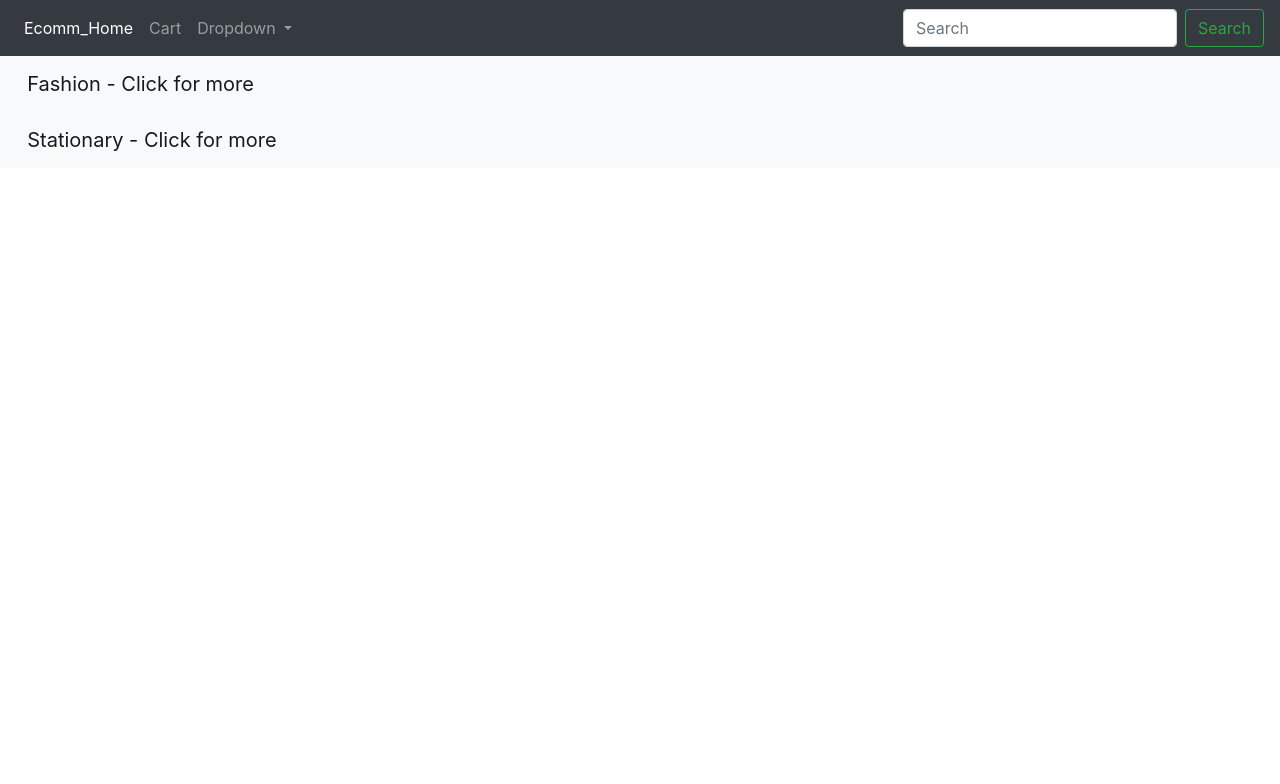
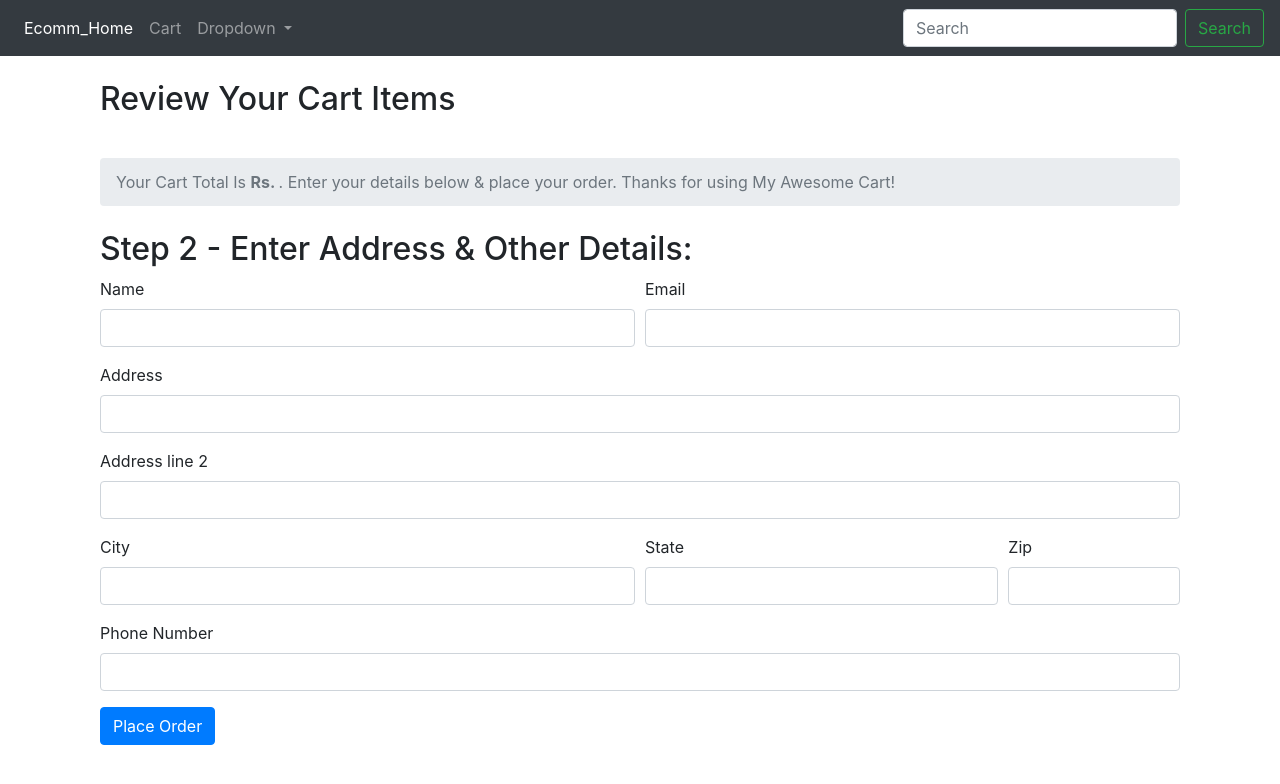
Before and after one commit to ykodwani01/Django_Ecomm, a Django app: page /shop/cart in a window 1280 px wide. Shown: the top 784 px of the page. Run offline with Django 4.2, Linux system fonts and the light colour scheme; some libraries are stand-ins or nearby versions.

Commit message:
Added Checkout Page and JS

```diff
--- a/Ecomm/shop/models.py
+++ b/Ecomm/shop/models.py
@@ -3,7 +3,7 @@
 # Create your models here.
 
 class Product(models.Model):
-    product_id=models.AutoField
+    product_id=models.IntegerField(default=1)
     product_name=models.CharField(max_length=50)
     publish_date=models.DateField()
     price=models.IntegerField()
--- a/Ecomm/shop/templates/basic.html
+++ b/Ecomm/shop/templates/basic.html
@@ -48,3 +48,5 @@
 
       {% block body%} {% endblock %}
 </body>
+</html>
+<script>{%block js %}{%endblock%}</script>
--- /dev/null
+++ b/Ecomm/shop/templates/checkout.html
@@ -0,0 +1,102 @@
+{% extends 'basic.html' %}
+{% block title%} Checkout Page{% endblock %}
+{% block body %}
+{% comment %} <div class="container">
+    <div class="col my-4">
+        {%for i in items%}
+        <li id="check">{{i.name}}  {{i.price}}</li>
+        {%endfor%}
+  </ol>
+</nav> {% endcomment %}
+<div class="container">
+    <div class="col my-4">
+        <h2>Review Your Cart Items</h2>
+        <div class="my-4">
+            <ul class="list-group" id="items">
+            </ul>
+
+            <nav aria-label="breadcrumb">
+  <ol class="breadcrumb mt-3">
+    <li class="breadcrumb-item active" aria-current="page">Your Cart Total Is <b>Rs. <span id="totalPrice"></span></b>. Enter your details below & place your order. Thanks for using My Awesome Cart!</li>
+  </ol>
+</nav>
+
+
+
+        </div>
+    </div>
+    <div class="col my-4">
+        <h2>Step 2 - Enter Address & Other Details:</h2>
+        <form method="post" action="/shop/checkout/">{% csrf_token %}
+            <input type="hidden" name="itemsJson" id="itemsJson">
+            <input type="hidden" name="amount" id="amount">
+            <div class="form-row">
+                <div class="form-group col-md-6">
+                    <label for="inputname">Name</label>
+                    <input type="text" class="form-control" id="name" name="name" >
+                </div>
+                <div class="form-group col-md-6">
+                    <label for="inputEmail4">Email</label>
+                    <input type="email" class="form-control" id="email" name="email" >
+                </div>
+            </div>
+            <div class="form-group">
+                <label for="inputAddress">Address</label>
+                <input type="text" class="form-control" id="address1" name="address1" >
+            </div>
+            <div class="form-group">
+                <label for="inputAddress2">Address line 2</label>
+                <input type="text" class="form-control" id="address2" name="address2" >
+            </div>
+            <div class="form-row">
+                <div class="form-group col-md-6">
+                    <label for="inputCity">City</label>
+                    <input type="text" class="form-control" id="city" name="city">
+                </div>
+                <div class="form-group col-md-4">
+                    <label for="inputState">State</label>
+                    <input type="text" class="form-control" id="state" name="state" >
+                </div>
+                <div class="form-group col-md-2">
+                    <label for="inputZip">Zip</label>
+                    <input type="text" class="form-control" id="zip_code" name="zip_code">
+                </div>
+            </div>
+            <div class="form-group">
+                <label for="inputZip">Phone Number</label>
+                <input type="tel" class="form-control" id="phone" name="phone">
+            </div>
+            <button type="submit" class="btn btn-primary">Place Order</button>
+        </form>
+    </div>
+</div>
+{% endblock %}
+
+{%block js%}
+    console.log('working')
+    if(localStorage.getItem('cart') == null)
+    {
+    var cart={};
+  }
+  else{
+    cart= JSON.parse(localStorage.getItem('cart'));
+  }
+
+  var sum = 0;
+var totalPrice = 0;
+
+    for (item in cart) {
+        let name = item;
+        let qty = cart[item];
+
+        mystr = `<li class="list-group-item d-flex justify-content-between align-items-center">
+                    ${name}
+                    <span class="badge badge-primary badge-pill">${qty}</span>
+                </li>`
+        $('#items').append(mystr);
+    }
+
+$('#itemsJson').val(JSON.stringify(cart));
+
+
+{%endblock%}
--- a/Ecomm/shop/templates/index.html
+++ b/Ecomm/shop/templates/index.html
@@ -57,7 +57,9 @@
       <div class="card-body">
         <h5 class="card-title">{{i.product_name}}</h5>
         <p class="card-text">Price : {{i.price}}</p>
-        <button class="btn btn-primary cart" id="pr{{i.product_id}}" >Add</button>
+        <button class="btn btn-primary cart" id="{{i.product_name}}" >Add</button>
+        <button class="btn btn-primary cart_sub" id="{{i.product_name}}" >Clear</button>
+        <a href="detail/{{i.product_id}}"><button class="btn btn-primary view" id="{{i.product_name}}">View More</button></a>
         <p class="card-text"><small class="text-muted">{{i.publish_date}}</small></p>
       </div>
     </div>
@@ -83,7 +85,9 @@
         <div class="card-body">
           <h5 class="card-title">{{i.product_name}}</h5>
           <p class="card-text">Price : {{i.price}}</p>
-          <button class="btn btn-primary cart" id="pr{{i.product_id}}">Add</button>
+          <button class="btn btn-primary cart" id="{{i.product_name}}">Add</button>
+          <button class="btn btn-primary cart_sub" id="{{i.product_name}}" >Clear</button>
+          <a href="detail/{{i.product_id}}"><button class="btn btn-primary view" id="{{i.product_name}}">View More</button></a>
           <p class="card-text"><small class="text-muted">{{i.publish_date}}</small></p>
         </div>
       </div>
@@ -98,6 +102,7 @@
 
 
   </body>
+  </html>
   <script>
     console.log('working')
     if(localStorage.getItem('cart') == null)
@@ -120,8 +125,23 @@
       cart[idstr] = 1;
     }
     console.log(cart);
+    localStorage.setItem("cart", JSON.stringify(cart));
+
+      });
+
+      $('.cart_sub').click(function(){
+        console.log('clicked');
+        var idstr = this.id.toString();
+        console.log(idstr);
+        if (cart[idstr] !=undefined){
+        cart[idstr] = 0;
+        }
+        else
+        {
+        cart[idstr] = 0 ;
+        }
+        console.log(cart);
 
         });
 
     </script>
-  </html>
--- a/Ecomm/shop/urls.py
+++ b/Ecomm/shop/urls.py
@@ -1,13 +1,15 @@
 
 from django.contrib import admin
 from django.urls import path
+import js2py
 from . import views
 urlpatterns = [
     path("",views.index,name="ShopHome"),
     path("checkout",views.checkout,name="checkout"),
-    path("add",views.add,name='add'),
     path("cart",views.cart,name='cart'),
     path("profile",views.profile,name='profile'),
+    path("search",views.search,name='search'),
+    path("detail/<int:myid>",views.detail,name='detail'),
 
 
 ]
--- a/Ecomm/shop/views.py
+++ b/Ecomm/shop/views.py
@@ -2,6 +2,7 @@
 from django.http import HttpResponse
 from .models import Product
 from math import ceil
+import js2py
 # Create your views here.
 def index(request):
     products=Product.objects.all()
@@ -11,14 +12,28 @@
     params={'num_slides':nslides , 'range':range(1,nslides), 'product':products}
 
     return render(request,"index.html",params)
-def index2(request):
-    return HttpResponse("Index shop tp")
 
+def cart(request):
+    # return render(request,"index.html")
+    # js2py("console.log('hello');")
+    # res_2 = js2py.eval_js(localStorage.getItem('cart'))
+    # print(res_2)
+    return render(request,"checkout.html")
 def checkout(request):
-    return render(request,"index.html")
-def cart(request):
-    return render(request,"index.html")
+    return render(request,"checkout.html")
 def add(request):
     return render(request,"index.html")
 def profile(request):
     return render(request,"about.html")
+def search(request):
+    return render(request,"about.html")
+
+def detail(request,myid):
+    #fetching the product using id
+    product=Product.objects.filter(id=myid)
+    print(product)
+    params={'product':product[0]}
+    return render(request,"detail.html",params)
+
+def index2(request):
+    return HttpResponse("Index shop tp")
```
Also changed, not shown: Ecomm/shop/templates/detail.html (added, +58 -0 lines), Ecomm/db.sqlite3, Ecomm/shop/migrations/0004_product_product_id.py (added). Lines whose indentation alone changed are shown as unchanged.
